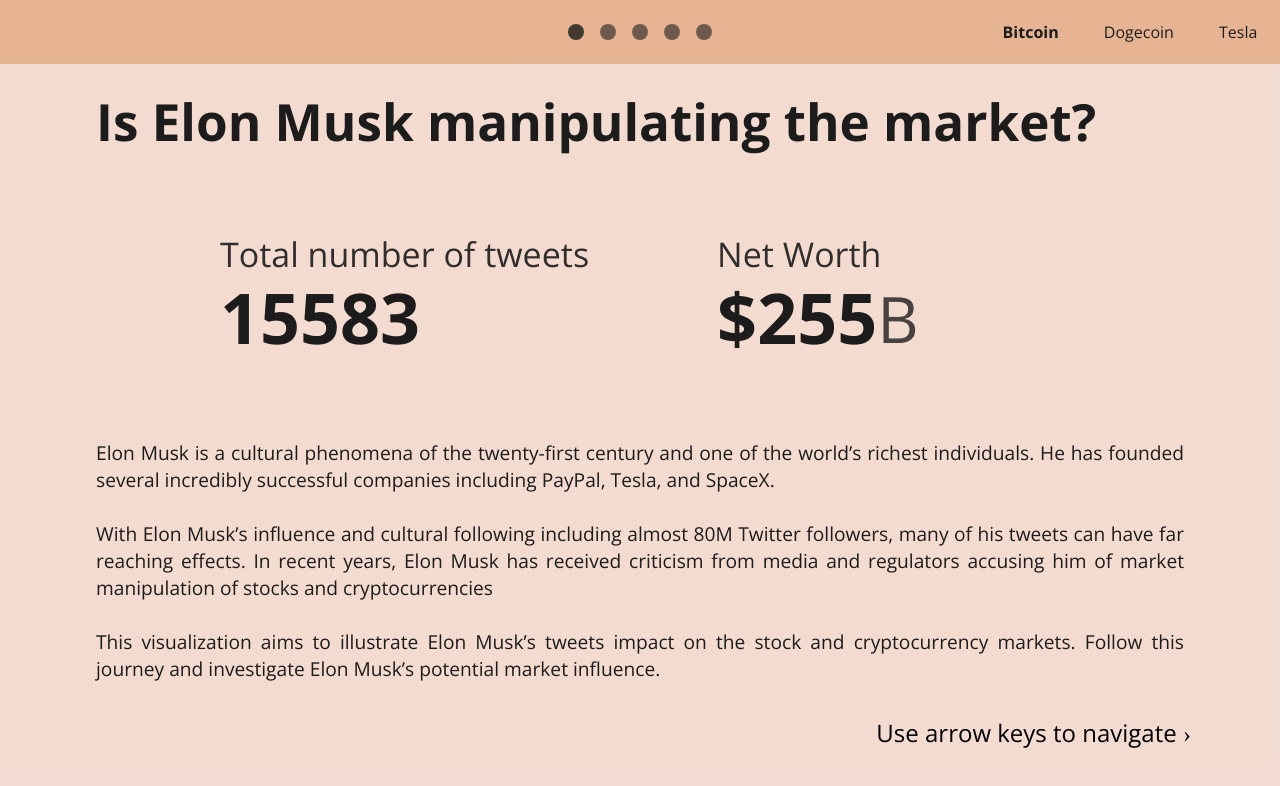
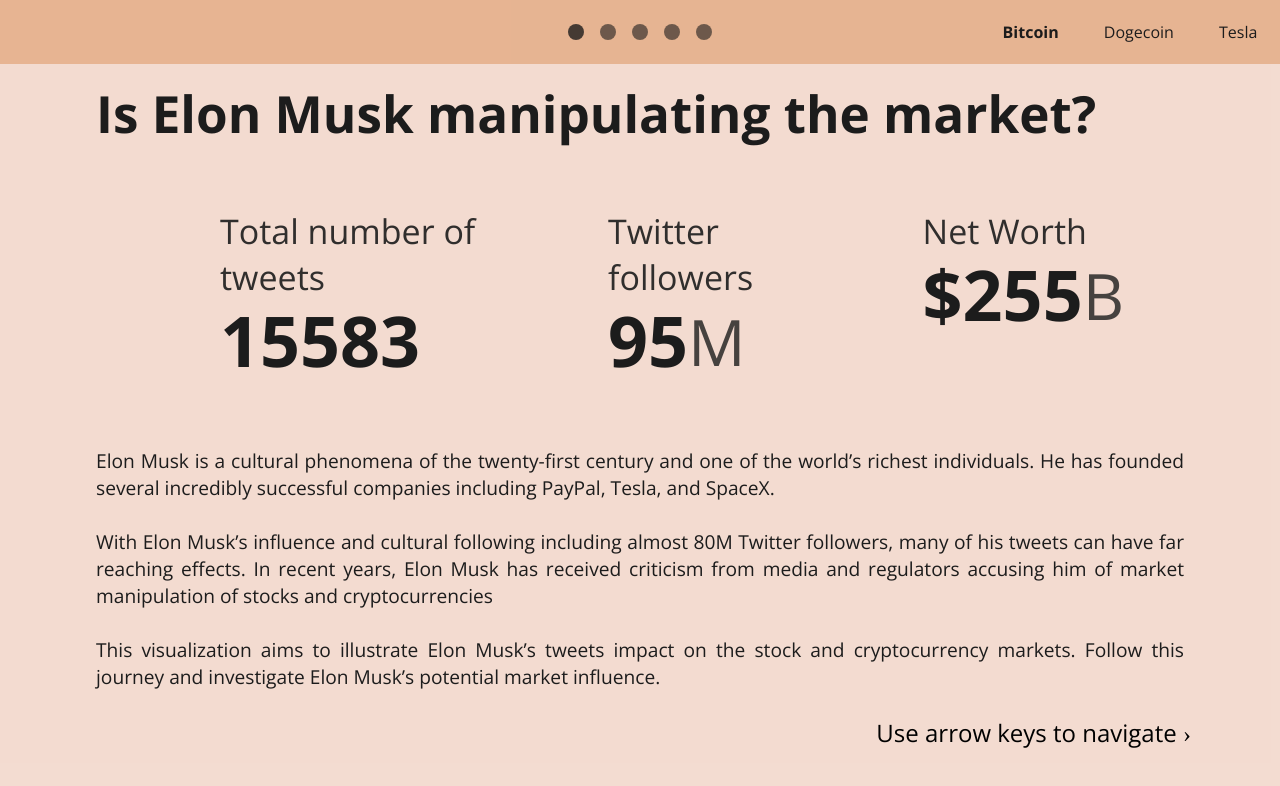
Before and after one commit to com-480-data-visualization/datavis-project-2022-visualizationclowns, a React (Vite) app in the folder viz/: page / in a window 1280 px wide. Shown: the top 786 px of the page. Built offline with nearby package versions, Linux system fonts and the light colour scheme.

Commit message:
added number of twitter followers

```diff
--- a/viz/src/pages/IntroductionPage/IntroductionPage.jsx
+++ b/viz/src/pages/IntroductionPage/IntroductionPage.jsx
@@ -49,6 +49,12 @@
           />
           <HeroStats
             size={70}
+            value={95}
+            text={"Twitter followers"}
+            suffix={"M"}
+          />
+          <HeroStats
+            size={70}
             value={255}
             text={"Net Worth"}
             prefix={"$"}
```
